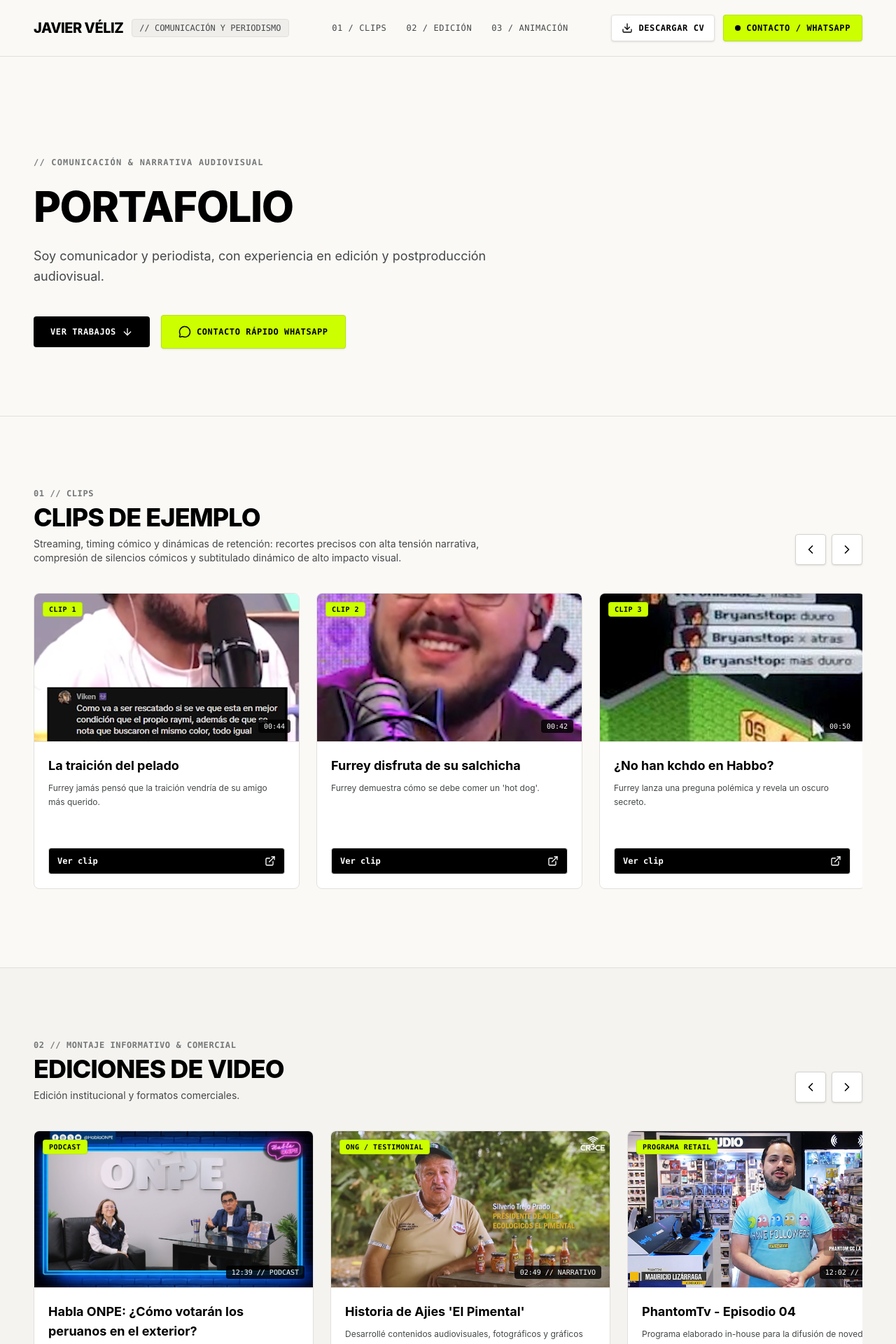
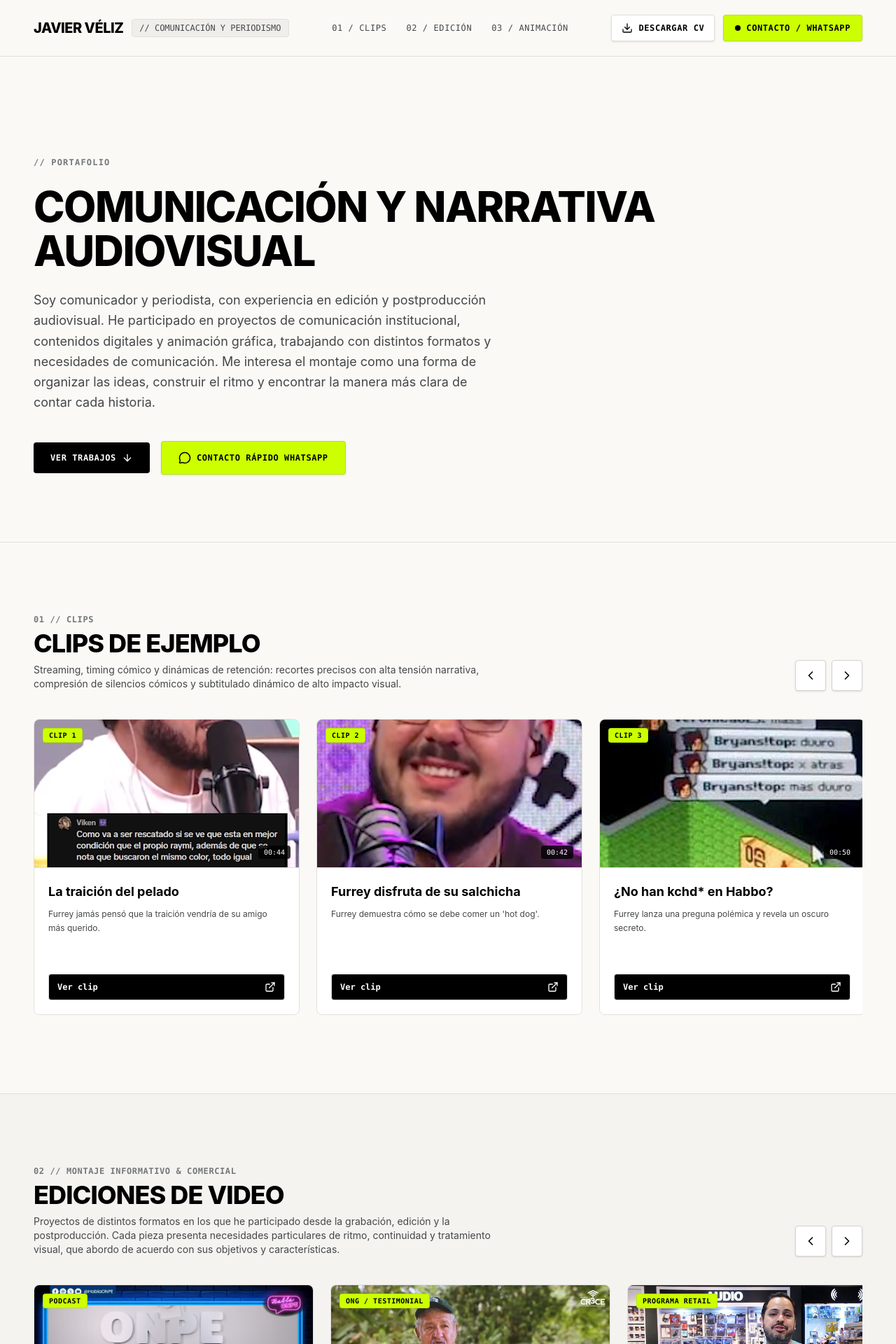
Before and after one commit to javierveliztacure/mi-portafolio, a React (Vite) app: page / in a window 1280 px wide. Shown: the top 1920 px of the page at 70% size. Built offline with nearby package versions, Linux system fonts and the light colour scheme.

Commit message:
update_casi_listo_2

```diff
--- a/src/components/CarouselSections/AnimacionesCarousel.tsx
+++ b/src/components/CarouselSections/AnimacionesCarousel.tsx
@@ -95,7 +95,7 @@ export default function AnimacionesCarousel() {
       id="animaciones"
       subtitle="03 // AFTER EFFECTS & IDENTIDAD EN MOVIMIENTO"
       title="ANIMACIONES & MOTION GRAPHICS"
-      description="Algunas trabajos realizados con Affter Effects."
+      description="Trabajos de animación y diseño en movimiento desarrollados para presentar productos, comunicar información o acompañar mensajes. Una selección de proyectos en los que exploro el uso de recursos gráficos, movimiento y composición visual."
       bgColor="bg-[#faf9f6]"
     >
       {animacionesData.map((item) => (
--- a/src/components/CarouselSections/ClipsCarousel.tsx
+++ b/src/components/CarouselSections/ClipsCarousel.tsx
@@ -51,7 +51,7 @@ const clipsData = [
     topLabel: "CLIP 3",
     topLabelVariant: "highlight" as const,
     bottomLabel: "00:50",
-    title: "¿No han kchdo en Habbo?",
+    title: "¿No han kchd* en Habbo?",
     description:
       "Furrey lanza una preguna polémica y revela un oscuro secreto.",
     tags: [
--- a/src/components/CarouselSections/EdicionCarousel.tsx
+++ b/src/components/CarouselSections/EdicionCarousel.tsx
@@ -31,7 +31,7 @@ const edicionData = [
     topLabel: "ONG / TESTIMONIAL",
     topLabelVariant: "highlight" as const,
     bottomLabel: "02:49 // NARRATIVO",
-    title: "Historia de Ajies 'El Pimental'",
+    title: "Historia de Ajíes 'El Pimental'",
     description:
       "Desarrollé contenidos audiovisuales, fotográficos y gráficos para fortalecer la comunicación y visibilidad de las acciones del proyecto Alianza CR3CE (de la ONG CEDRO), financiado por USAID. Documenté actividades e historias de impacto en comunidades de San Martín, Ucayali y Huánuco mediante entrevistas, fotografía y producción audiovisual, contribuyendo a visibilizar los resultados del proyecto y las experiencias de sus beneficiarios.",
     tags: [
@@ -188,7 +188,7 @@ export default function EdicionCarousel() {
       id="edicion-de-video"
       subtitle="02 // MONTAJE INFORMATIVO & COMERCIAL"
       title="EDICIONES DE VIDEO"
-      description="Edición institucional y formatos comerciales."
+      description="Proyectos de distintos formatos en los que he participado desde la grabación, edición y la postproducción. Cada pieza presenta necesidades particulares de ritmo, continuidad y tratamiento visual, que abordo de acuerdo con sus objetivos y características."
       bgColor="bg-[#f4f3f0]"
       scrollOffset={400}
     >
--- a/src/components/ContactSection.tsx
+++ b/src/components/ContactSection.tsx
@@ -24,13 +24,10 @@ export default function ContactSection() {
                 05 // CONTACTO
               </span>
               <h2 className="font-display font-extrabold text-3xl sm:text-4xl lg:text-5xl uppercase tracking-tight leading-[1.05]">
-                HABLEMOS DE TU PRÓXIMO PROYECTO AUDIOVISUAL
+                ¿Conversamos sobre tu próximo proyecto?
               </h2>
               <p className="font-body text-sm text-white/70 max-w-xl leading-relaxed">
-                Respuesta inmediata para producciones de streaming, series
-                documentales, campañas institucionales o pruebas técnicas con
-                material en bruto. Escríbeme para coordinar fechas de entrega o
-                paquetes recurrentes de clips.
+                Estoy abierto a nuevas oportunidades profesionales y colaboraciones en proyectos audiovisuales y de comunicación. Si quieres conocer más sobre mi trabajo o conversar sobre una oportunidad, puedes escribirme.
               </p>
             </div>
 
--- a/src/components/HeroSection.tsx
+++ b/src/components/HeroSection.tsx
@@ -8,13 +8,13 @@ export default function HeroSection() {
         <div className="grid grid-cols-1 lg:grid-cols-12 gap-12 sm:pt-12 items-start">
           <div className="flex flex-col gap-4 sm:gap-6 lg:col-span-12">
             <span className="font-mono text-xs uppercase tracking-widest text-[#747878] font-semibold">
-              // COMUNICACIÓN & NARRATIVA AUDIOVISUAL
+              // portafolio
             </span>
             <h1 className="font-display font-extrabold text-4xl sm:text-5xl lg:text-6xl uppercase tracking-tight text-black leading-[1.05]">
-              PORTAFOLIO
+              Comunicación y narrativa audiovisual
             </h1>
             <p className="font-body text-base lg:text-lg text-[#444748] max-w-2xl leading-relaxed">
-              Soy comunicador y periodista, con experiencia en edición y postproducción audiovisual.
+              Soy comunicador y periodista, con experiencia en edición y postproducción audiovisual. He participado en proyectos de comunicación institucional, contenidos digitales y animación gráfica, trabajando con distintos formatos y necesidades de comunicación. Me interesa el montaje como una forma de organizar las ideas, construir el ritmo y encontrar la manera más clara de contar cada historia.
             </p>
 
             {/* CTA Actions */}
```
